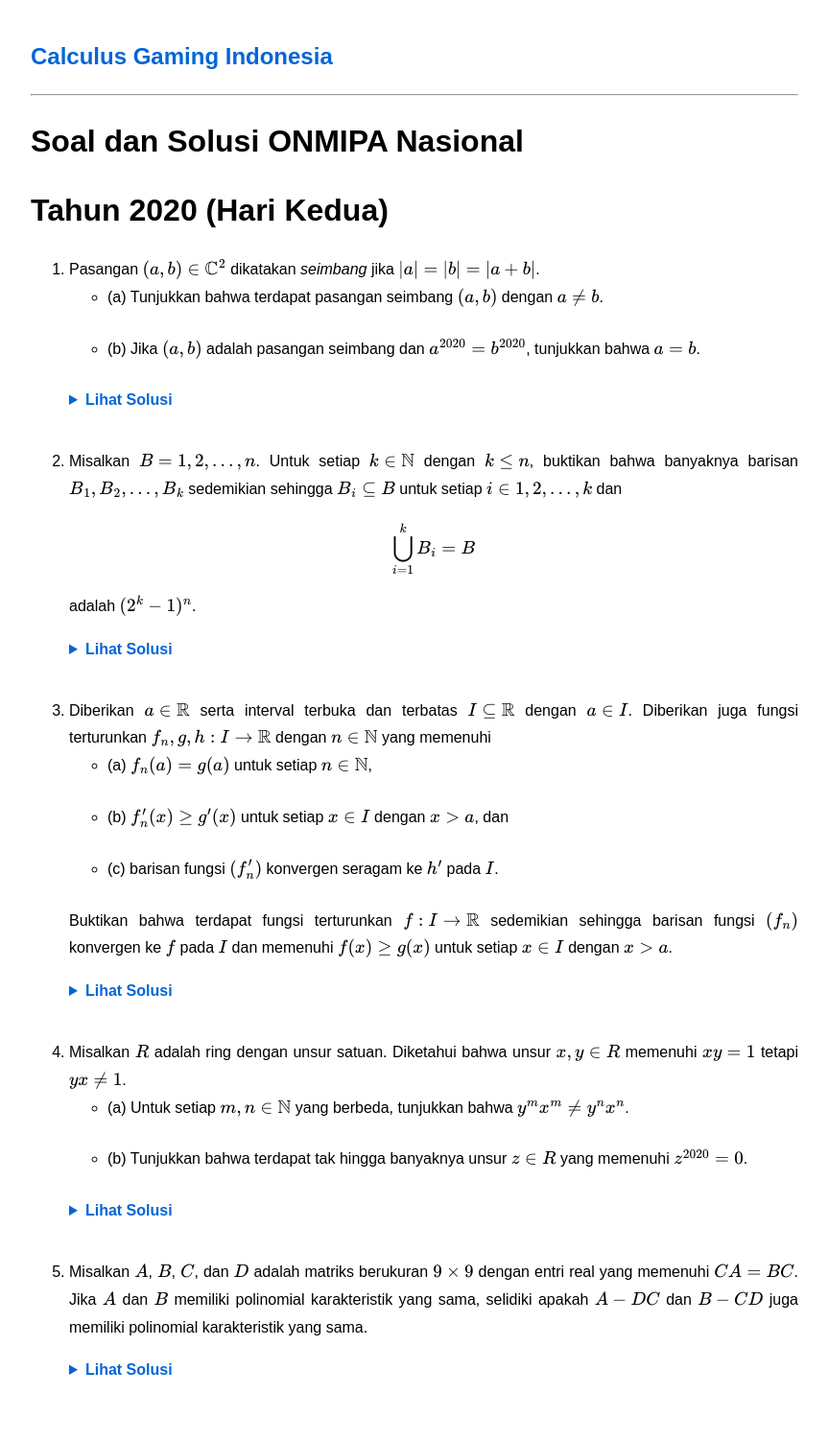
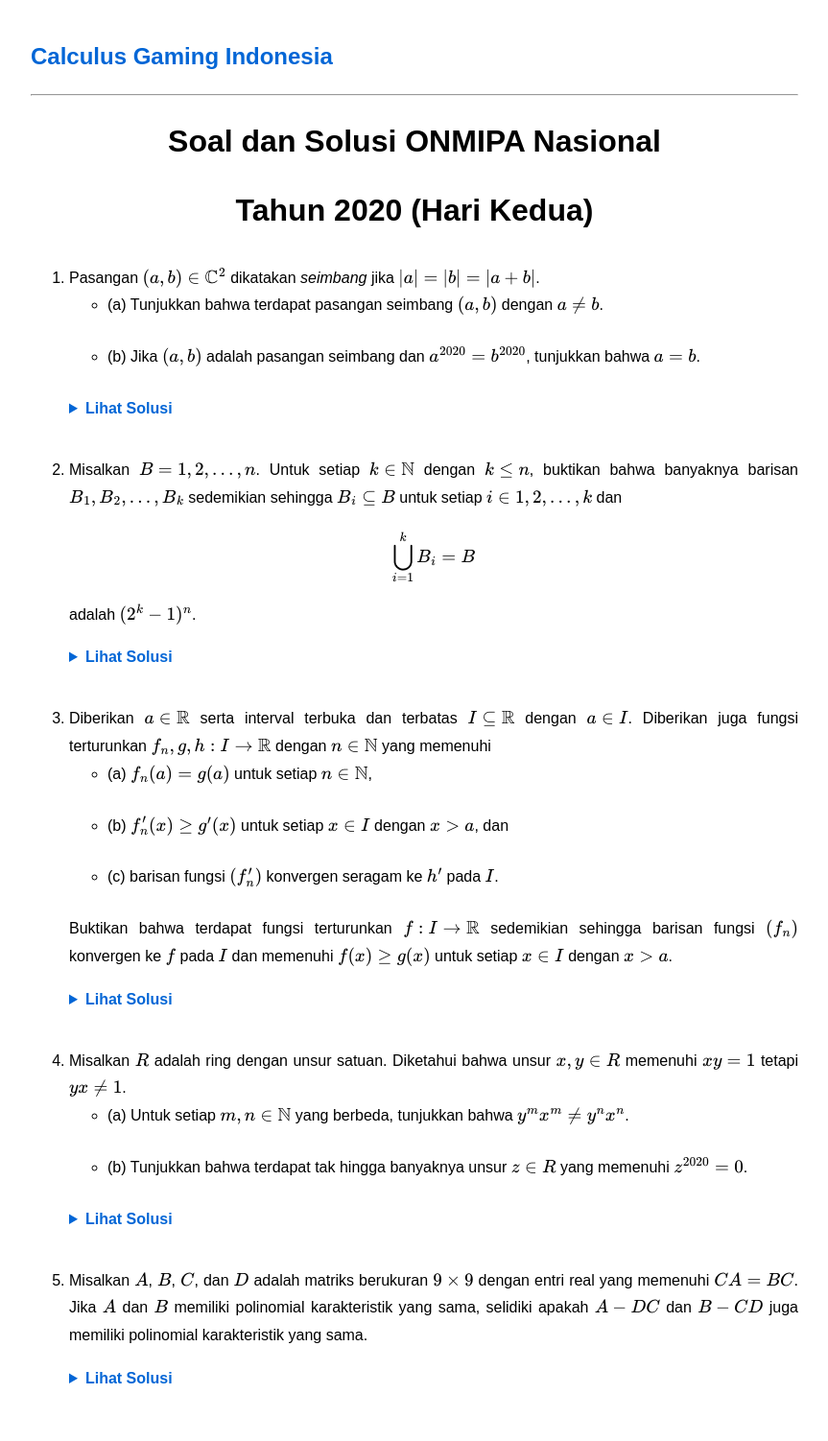
Before and after one commit to calculusgamingindonesia/calculusgamingindonesia.github.io, a Jekyll site: the page built from _posts/2026-06-29-knmipa-nas-20-2.md, in a window 1280 px wide. Shown: the whole page at 96% size, without its empty margins (208-1071 px from the left). Built offline with Jekyll 4.4.1, drawn with Linux system fonts in a browser that asks for light colours.

Commit message:
Update 2026-06-29-knmipa-nas-20-2.md

```diff
--- a/_posts/2026-06-29-knmipa-nas-20-2.md
+++ b/_posts/2026-06-29-knmipa-nas-20-2.md
@@ -6,8 +6,10 @@ category: soaldansolusi
 urutan: 10
 ---
 
-# Soal dan Solusi ONMIPA Nasional
-# Tahun 2020 (Hari Kedua)
+<div style="text-align: center; margin-bottom: 30px;">
+    <h1 style="margin-bottom: 0;">Soal dan Solusi ONMIPA Nasional</h1>
+    <h1 style="margin-bottom: 0;">Tahun 2020 (Hari Kedua)</h1>
+</div>
 
 1. Pasangan $(a, b)\in\mathbb{C}^2$ dikatakan *seimbang* jika $\vert a\vert=\vert b\vert=\vert a+b\vert$.
    * (a) Tunjukkan bahwa terdapat pasangan seimbang $(a, b)$ dengan $a\neq b$.
```
